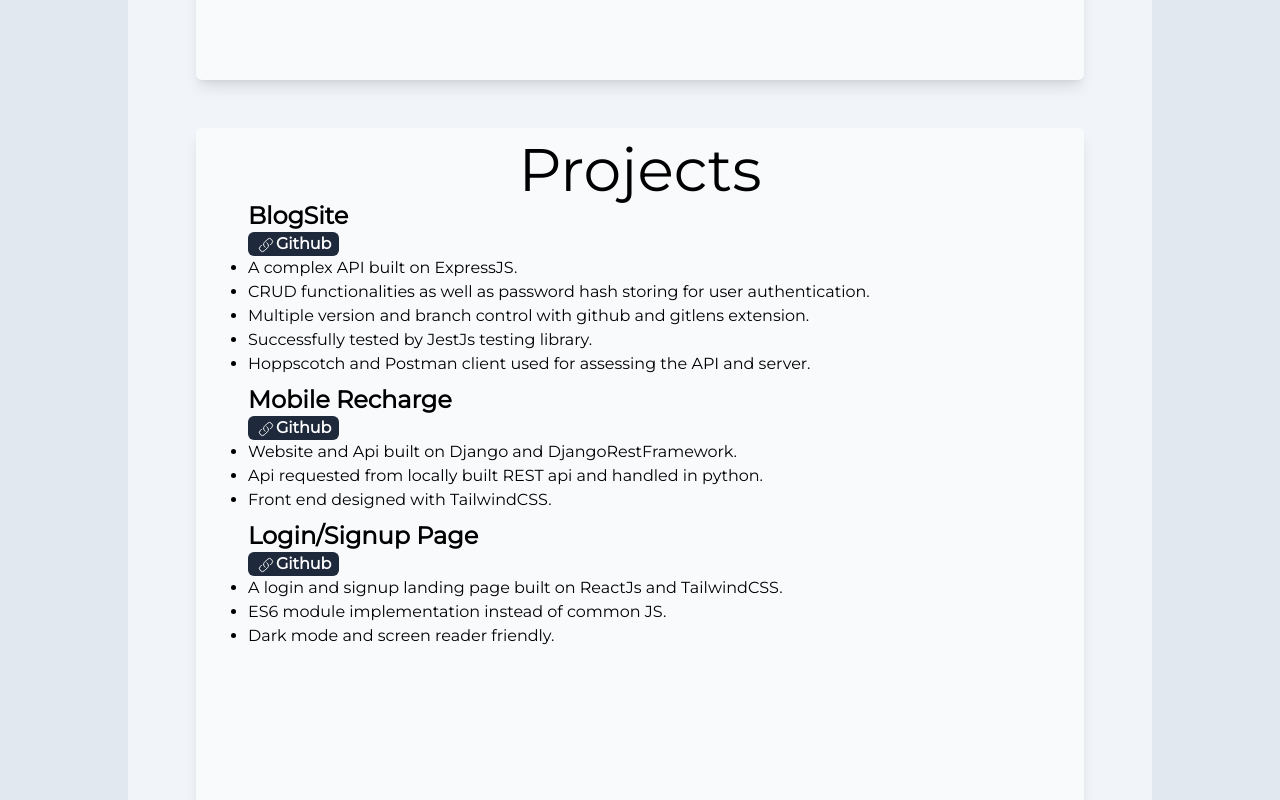
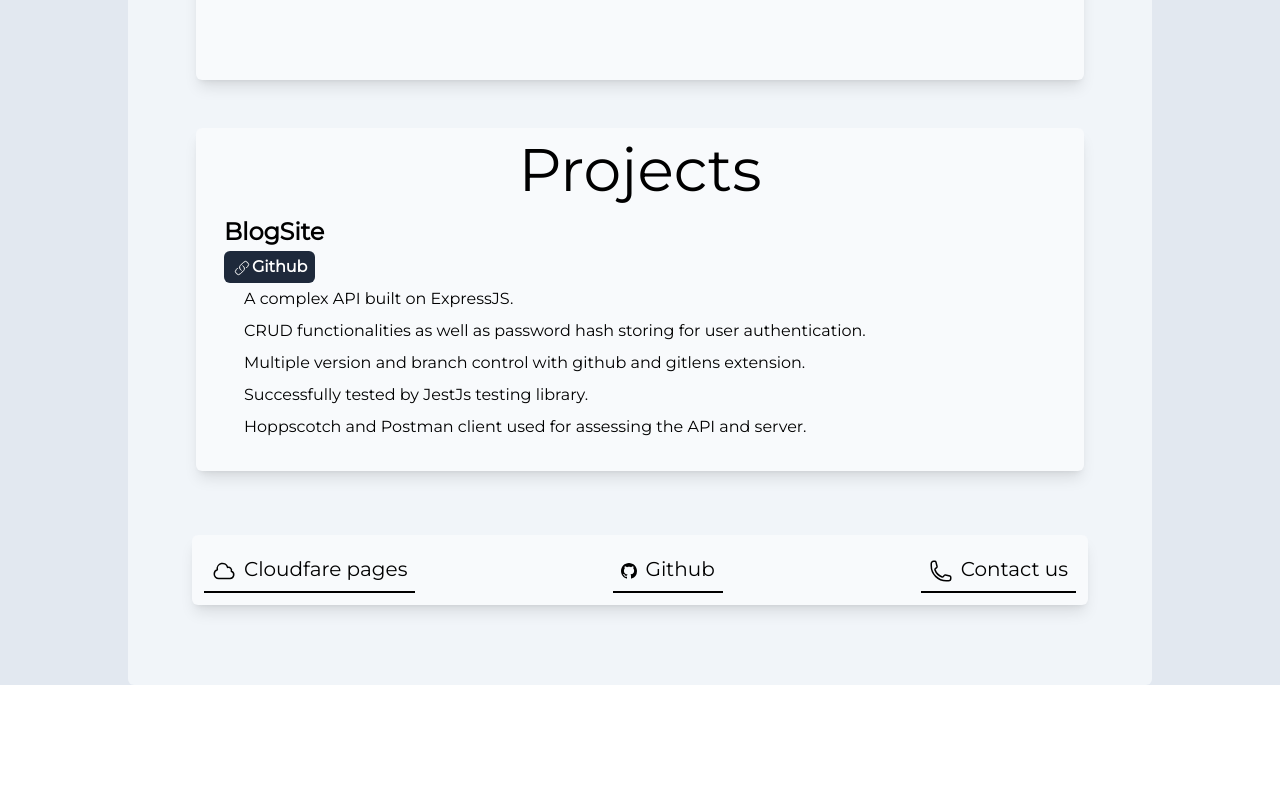
Before and after one commit to ayushchauhan101/portfolio, a React (Vite) app: page / in a window 1280 px wide. Shown: the part 2480-3280 px from the top of the page. After the commit the page ends 3165 px from the top, so only its background shows below. Built offline with nearby package versions, Linux system fonts and the light colour scheme.

Commit message:
scroll snap in projects

```diff
--- a/src/components/bodyComponents/Projects.jsx
+++ b/src/components/bodyComponents/Projects.jsx
@@ -1,15 +1,13 @@
-import ProjectLinks from "./GithubButton";
+import ProjectLinks from "./GithubButton"
 
 function Projects() {
 	return (
-    <div className="card">
+		<div className="card min-h-fit">
 			<section id="projects">
 				<h2>Projects</h2>
-        <div className="flex flex-col space-y-2 ml-10">
-          <div>
-            <b>
-              BlogSite <br />
-            </b>
+				<div className="flex flex-row min-h-fit snap-x snap-mandatory items-center justify-between space-x-4 overflow-scroll p-4 leading-loose">
+					<div className="h-full w-full shrink-0 snap-center">
+						<b> BlogSite </b> <br />
 						<ProjectLinks
 							link={" https://github.com/ayushchauhan101/blogs_CRUD"}
 						/>
@@ -31,7 +29,7 @@ function Projects() {
 						</ul>
 					</div>
 
-          <div>
+					<div className="h-full w-full shrink-0 snap-center">
 						<b>
 							Mobile Recharge <br />
 						</b>
@@ -45,7 +43,7 @@ function Projects() {
 						</ul>
 					</div>
 
-          <div>
+					<div className="h-full w-full shrink-0 snap-center">
 						<b>
 							Login/Signup Page <br />
 						</b>
@@ -64,7 +62,7 @@ function Projects() {
 				</div>
 			</section>
 		</div>
-  );
+	)
 }
 
-export default Projects;
+export default Projects
--- a/src/index.css
+++ b/src/index.css
@@ -58,7 +58,7 @@
 		@apply flex flex-col items-center md:flex-row md:justify-between;
 	}
 	.mylists {
-		@apply list-outside list-disc;
+		@apply list-inside ml-5 list-none;
 	}
 	.btn {
 		@apply rounded-md bg-slate-800 px-2 text-center font-bold text-white transition duration-200 hover:border-black hover:bg-white hover:text-black;
```
Lines whose indentation alone changed are shown as unchanged.
